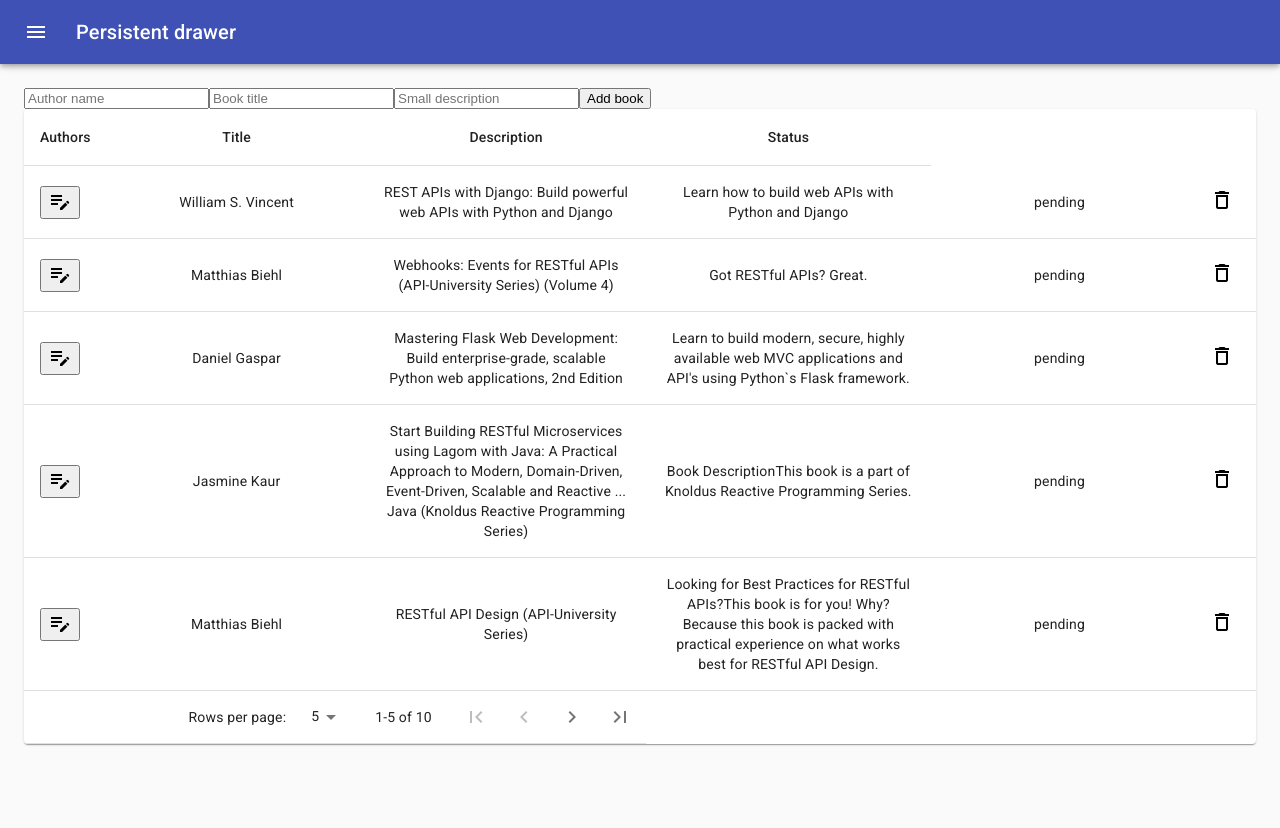
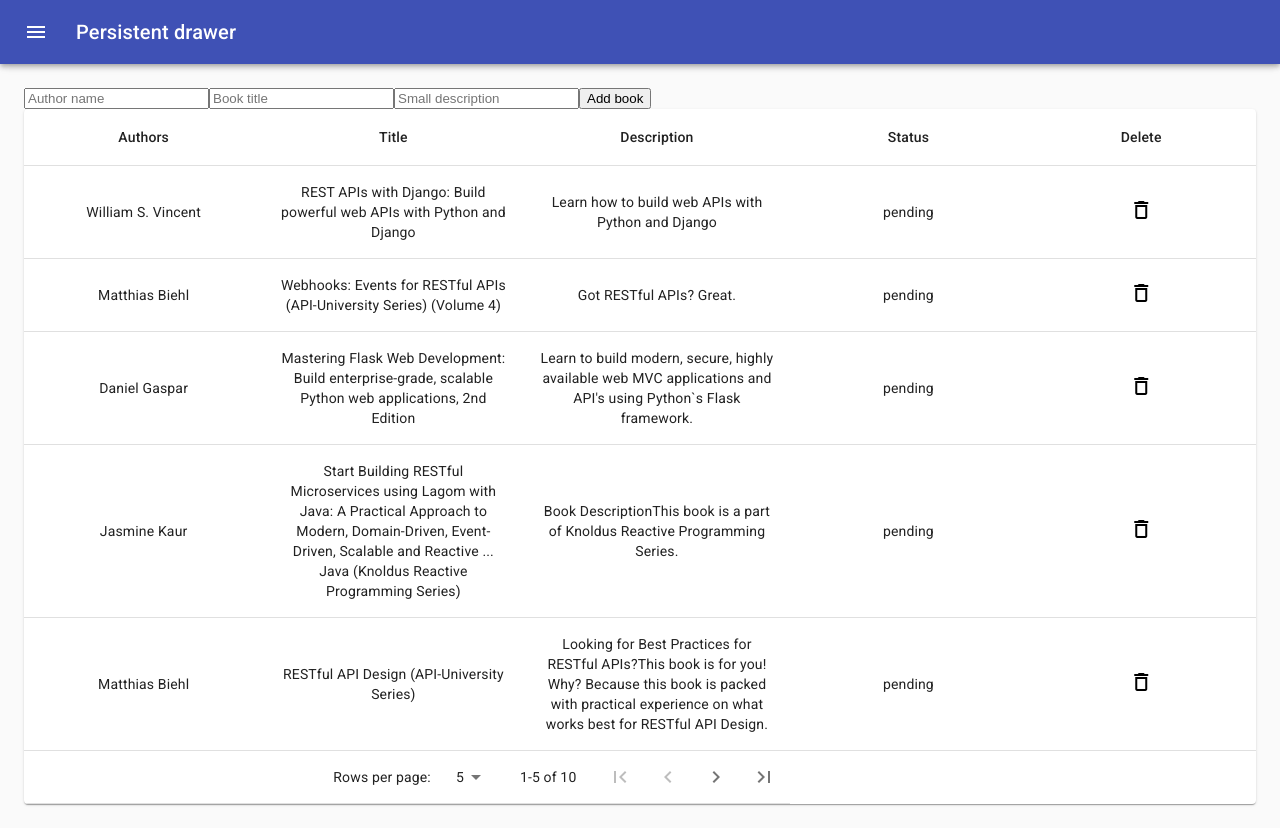
Before and after one commit to delenjer/online-library-test, a React (Create React App) app: page /#/last-borrowed-books in a window 1280 px wide. Before the commit the page ends 800 px from the top, so only its background shows below. Built offline with nearby package versions, Linux system fonts and the light colour scheme.

Commit message:
add delete item in table, add form to add element

```diff
--- a/src/App.scss
+++ b/src/App.scss
@@ -12,3 +12,13 @@
     cursor: pointer;
   }
 }
+
+.wrap-btn {
+  position: relative;
+}
+
+.btn {
+  position: absolute;
+  top: 0;
+  left: 0;
+}
--- a/src/Template/FormEditTemplate/FormEditTemplate.tsx
+++ b/src/Template/FormEditTemplate/FormEditTemplate.tsx
@@ -2,6 +2,7 @@
 
 import { createStyles, makeStyles, Theme } from '@material-ui/core/styles';
 import TextField from '@material-ui/core/TextField';
+import Button from "@material-ui/core/Button";
 
 const useStyles = makeStyles((theme: Theme) =>
   createStyles({
@@ -14,15 +15,45 @@
   }),
 );
 
-export const FormEditTemplate = ({ handleSubmit }:any) => {
+export const FormEditTemplate = (
+  {
+    handleSubmit,
+    value,
+    onChange,
+    handleClose,
+    editFields
+  }:any
+) => {
   const classes = useStyles();
+  const fields =  Object.keys(editFields);
 
   return (
     <form
       className={classes.root} noValidate autoComplete="off"
       onSubmit={(e) => handleSubmit(e)}
     >
-      <TextField id="outlined-basic" label="Outlined" variant="outlined" />
+      {
+        fields.map(field => (
+          <TextField
+            key={field}
+            id={field}
+            label={field}
+            name={field}
+            variant="outlined"
+            value={value[field]}
+            onChange={(e) => {onChange(e)}}
+          />
+        ))
+      }
+
+      <Button
+        type="submit"
+        autoFocus
+        onClick={handleClose}
+        color="primary"
+      >
+        Save changes
+      </Button>
     </form>
   );
 }
--- a/src/Template/ModalTemplate/ModalTemplate.tsx
+++ b/src/Template/ModalTemplate/ModalTemplate.tsx
@@ -1,7 +1,6 @@
 import React from 'react';
 
 import { createStyles, Theme, withStyles, WithStyles } from '@material-ui/core/styles';
-import Button from '@material-ui/core/Button';
 import Dialog from '@material-ui/core/Dialog';
 import MuiDialogTitle from '@material-ui/core/DialogTitle';
 import MuiDialogContent from '@material-ui/core/DialogContent';
@@ -51,13 +50,6 @@
   },
 }))(MuiDialogContent);
 
-const DialogActions = withStyles((theme: Theme) => ({
-  root: {
-    margin: 0,
-    padding: theme.spacing(1),
-  },
-}))(MuiDialogActions);
-
 export const ModalTemplate = ({
   open,
   handleClose,
--- a/src/Template/Table/RenderRow/RenderRow.tsx
+++ b/src/Template/Table/RenderRow/RenderRow.tsx
@@ -2,10 +2,43 @@
 
 import TableCell from "@material-ui/core/TableCell";
 
-export const RenderRow = ({ columns, row }:any) => (
+export const RenderRow = ({ columns, row, handleEdit, handleDeleteRow }:any) => {
+  const cellAction = (key: any, editElement: any, deleteElement: any, mainElem: any) => {
+    switch (key) {
+      case 'Edit':
+        return editElement;
+
+      case 'Delete':
+        return deleteElement;
+
+      default:
+        return mainElem;
+    }
+  }
+
+  return (
     columns.map((key:any) => (
-        <TableCell key={key} style={{ width: 500 }} align="center">
-            {row[key.toLowerCase()]}
-        </TableCell>
+      <TableCell key={key} style={{ width: 500 }} align="center">
+        {
+          cellAction(
+            key,
+            <button
+              className="edit-row__btn" type="button"
+              onClick={() => handleEdit(row.id)}
+            >
+              <span className="material-icons">edit_note</span>
+            </button>,
+            <button
+              className="delete-row__btn"
+              type="button"
+              onClick={() => handleDeleteRow(row.id)}
+            >
+              <span className="material-icons">delete_outline</span>
+            </button>,
+            row[key.toLowerCase()]
+          )
+        }
+      </TableCell>
     ))
-);
+  );
+};
--- a/src/Template/Table/TableTemplate/TableTemplate.tsx
+++ b/src/Template/Table/TableTemplate/TableTemplate.tsx
@@ -57,32 +57,15 @@
           ).map((row:any) => {
             return (
               <TableRow key={row.id}>
-                <TableCell>
-                  <button
-                    className="edit-row__btn"
-                    type="button"
-                    onClick={() => handleEdit(row.id)}
-                  >
-                    <span className="material-icons">edit_note</span>
-                  </button>
-                </TableCell>
-
-
-                <RenderRow row={row} columns={columns} />
-
-                <TableCell>
-                  <button
-                    className="delete-row__btn"
-                    type="button"
-                    onClick={() => handleDeleteRow(row.id)}
-                  >
-                    <span className="material-icons">delete_outline</span>
-                  </button>
-                </TableCell>
+                <RenderRow
+                  row={row}
+                  columns={columns}
+                  handleEdit={handleEdit}
+                  handleDeleteRow={handleDeleteRow}
+                />
               </TableRow>
             );
           })}
-
         </TableBody>
         <RenderTableFooter
           rows={rows}
--- a/src/components/BorrowedBooks/BorrowedBooks.tsx
+++ b/src/components/BorrowedBooks/BorrowedBooks.tsx
@@ -14,7 +14,7 @@
     dispatch(loadingBorrowedBooks());
   }, []);
 
-  const columns = ['Authors', 'Title', 'Description', 'Status'];
+  const columns = ['Authors', 'Title', 'Description', 'Status', 'Delete'];
   const newBook = {
     authors: '',
     title: '',
--- a/src/components/ReturnedBooks/ReturnedBooks.tsx
+++ b/src/components/ReturnedBooks/ReturnedBooks.tsx
@@ -14,7 +14,7 @@
     dispatch(loadingReturnedBooks());
   }, []);
 
-  const columns = ['Authors', 'Title', 'Description', 'Status'];
+  const columns = ['Authors', 'Title', 'Description', 'Status', 'Delete'];
   const newBook = {
     authors: '',
     title: '',
--- a/src/components/Users/Users.tsx
+++ b/src/components/Users/Users.tsx
@@ -7,14 +7,24 @@
 import { DashboardWrap } from '../Dashboard/Dashboard';
 import { ModalTemplate } from '../../Template/ModalTemplate/ModalTemplate';
 import { FormEditTemplate } from '../../Template/FormEditTemplate/FormEditTemplate';
+//@ts-ignore
+import { editDataList } from '../../helpers/helpers';
+
+const edited = {
+  name: '',
+  username: '',
+  phone: '',
+  status: '',
+}
 
 export const Users = () => {
   const [modalIsOpen, setIsOpen] = useState(false);
-  const [getEditValue, setEditValue] = useState('');
-  const [getIdElem, setIdElem] = useState('');
+  const [editValue, setEditValue] = useState(edited);
+  const [dataId, setDataId] = useState('');
   const users = useSelector(state => selectors.users(state));
   const dispatch = useDispatch();
-  const columns = ['Name', 'Username', 'Phone', 'Status'];
+
+  const columns = ['Edit', 'Name', 'Username', 'Phone', 'Status', 'Delete'];
   const newUser = {
     name: '',
     username: '',
@@ -38,7 +48,7 @@
   }
 
   const handleEdit = (id:string) => {
-    setIdElem(id);
+    setDataId(id);
     setIsOpen(true);
   }
 
@@ -46,21 +56,50 @@
     setIsOpen(false);
   }
 
-  const handleEditField = (e: React.FormEvent<HTMLFormElement>) => {
-    e.preventDefault();
-    const dataChange = users.map((user:any) => {
-      if (user.id === getIdElem) {
-        const editInList = user.name = getEditValue;
+  // console.log(editValue);
+
+  const handleEditField = (event:any) => {
+    const { name, value } = event.target;
+
+    setEditValue({...editValue, [name]: value});
+  }
+
+  const editDataList = (dataList: any[], id?: any, value?: any) => {
+    const keys =  Object.keys(value);
+
+    // const z = keys.map(key => {
+    //   const data = user[key] = value[key];
+    //
+    //   console.log(data);
+    // })
+
+    const x = dataList.map((user:any) => {
+      if (user.id === id) {
+        const z = keys.map(key => {
+          const data = user[key] = value[key];
+
+          console.log(data);
+        })
+
+        console.log(z);
+
         return {
           ...user,
-          editInList,
         }
       }
 
       return {...user}
     });
 
-    dispatch(editUsersLIst([dataChange]));
+    // console.log(x);
+  }
+
+  const handleSubmitField = (e: React.FormEvent<HTMLFormElement>) => {
+    e.preventDefault();
+
+    editDataList(users, dataId, editValue)
+
+    // dispatch(editUsersLIst(editDataList(users, dataId, editValue)));
   }
 
   return (
@@ -81,18 +120,12 @@
         handleClose={closeModal}
       >
         <FormEditTemplate
-          handleSubmit={handleEditField}
+          editFields={editValue}
+          value={''}
+          onChange={handleEditField}
+          handleSubmit={handleSubmitField}
+          handleClose={closeModal}
         />
-
-        {/* <form action="/" onSubmit={(e) => handleEditField(e)}>
-          <input
-            type="text"
-            value={getEditValue}
-            onChange={(e) => {setEditValue(e.target.value)}}
-          />
-
-          <button type="submit">Change field</button>
-        </form> */}
       </ModalTemplate>
     </>
   );
```
Also changed, not shown: src/helpers/helpers.ts (+14 -0 lines).
